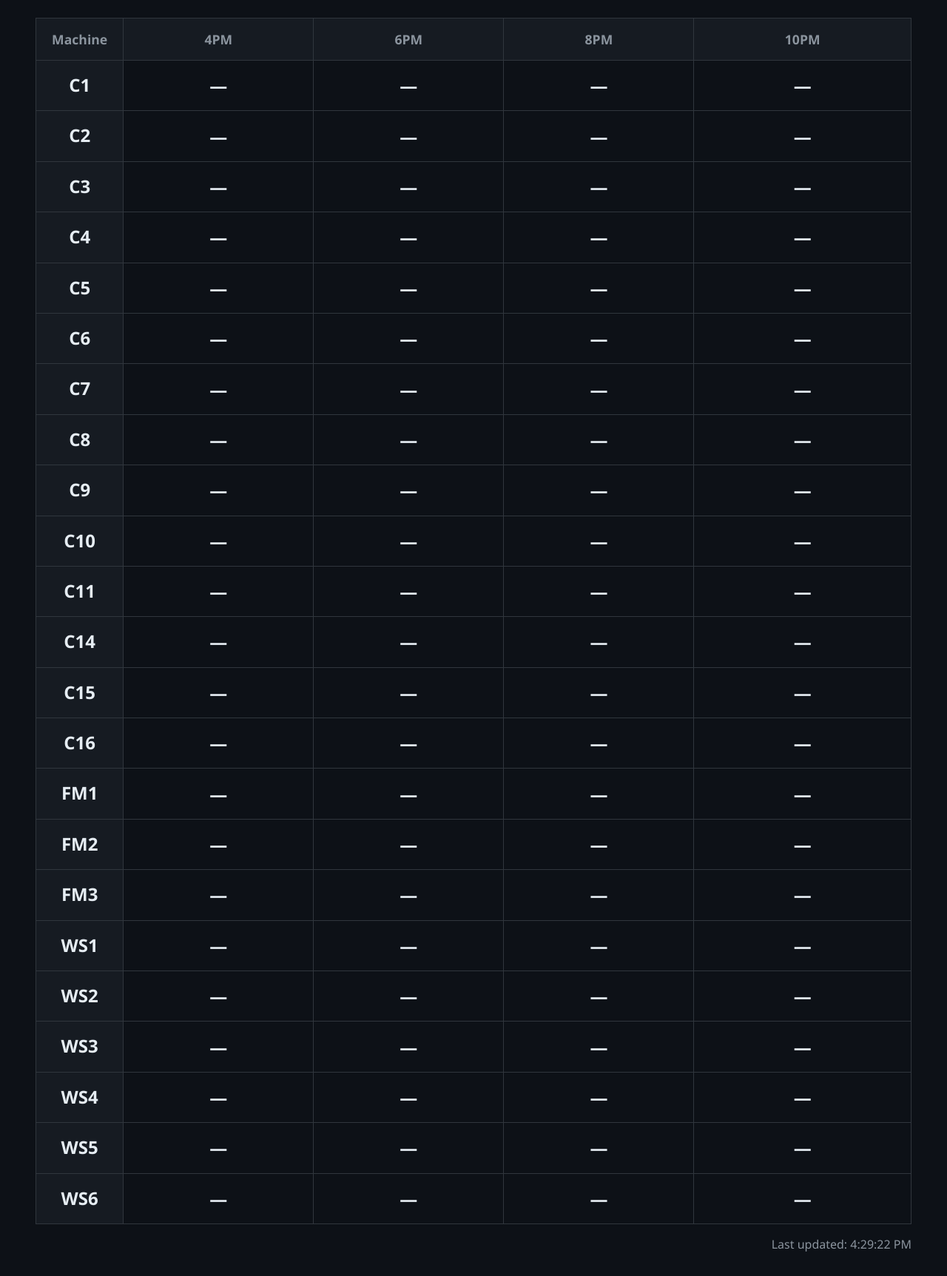
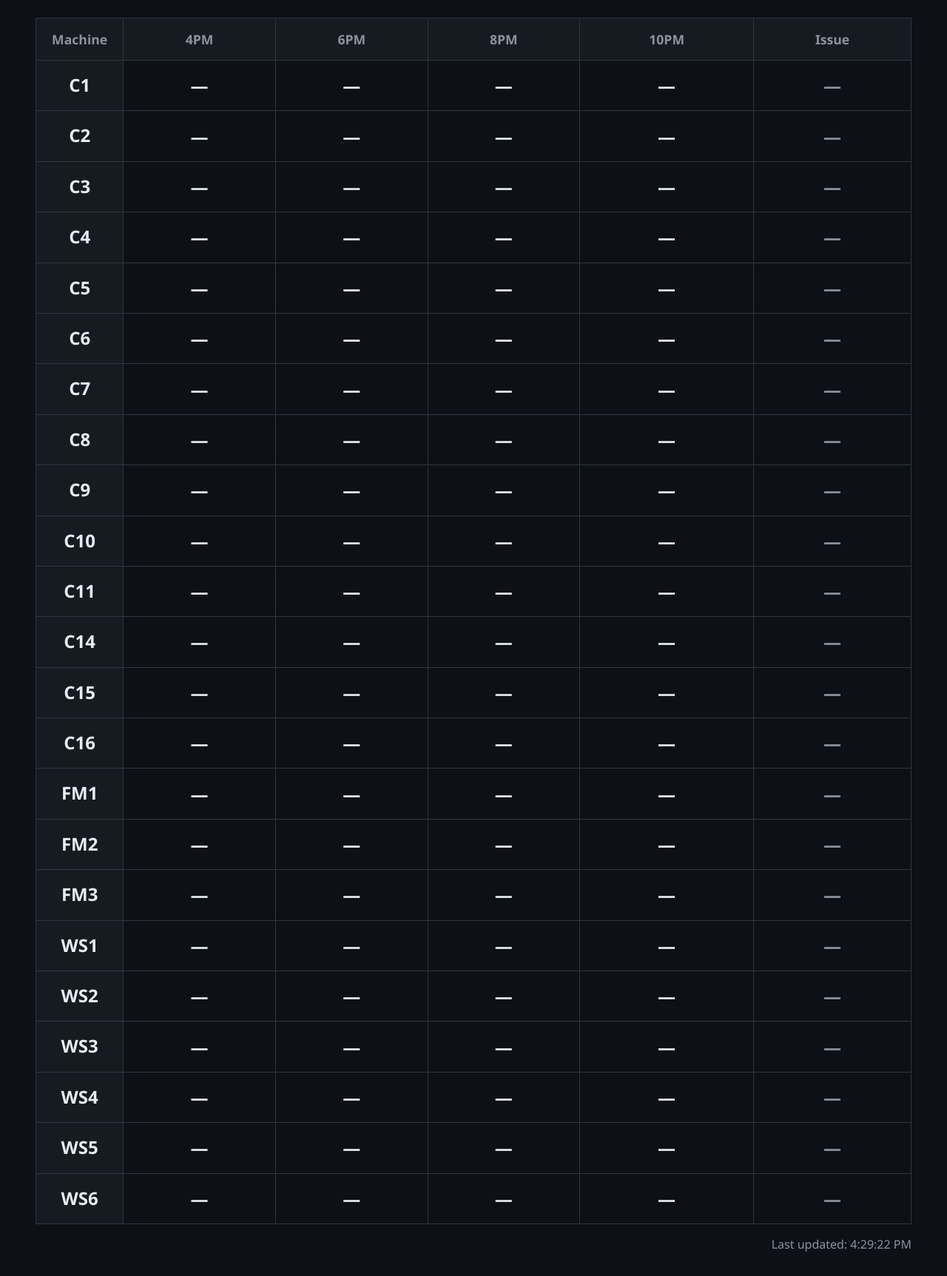
Before and after one commit to a-ghost-named-x/track.fox.com, a FastAPI app: page /dashboard in a window 1280 px wide. Shown: the part 87-1812 px from the top of the page at 74% size. Run offline with FastAPI, Linux system fonts and the light colour scheme; parts of the project's set-up code (start-up, migrations or seed data) failed here and were passed over.

Commit message:
adding issue as a column on dashboard

```diff
--- a/app/static/css/style.css
+++ b/app/static/css/style.css
@@ -96,12 +96,17 @@ body {
     font-weight: 700;
 }
 
-.issue-badge {
-    display: inline-block;
-    margin-left: 0.4rem;
+.issue-col {
+    text-align: left;
     font-size: 1.1rem;
+    font-weight: 600;
+    color: var(--text-dim);
+    width: 18%;
+}
+
+.issue-col.has-issue {
     color: #d29922;
-    cursor: default;
+    background: rgba(210, 153, 34, 0.15);
 }
 
 .slot-hidden {
--- a/app/static/js/dashboard.js
+++ b/app/static/js/dashboard.js
@@ -26,14 +26,17 @@ async function refreshDashboard() {
         applyActiveSlots(data.active_slots);
 
         // Clear all cells first so slots with no entry yet show as empty,
-        // not a stale value from a previous poll. This also wipes any issue
-        // badge from the previous poll so it doesn't double up below.
+        // not a stale value from a previous poll.
         document.querySelectorAll(".cell").forEach((cell) => {
             cell.innerHTML = '<span class="cell-value">—</span>';
             cell.removeAttribute("data-status");
         });
         document.querySelectorAll(".operator").forEach((el) => {
             el.textContent = "";
+        });
+        document.querySelectorAll("td.issue-col").forEach((cell) => {
+            cell.textContent = "—";
+            cell.classList.remove("has-issue");
         });
 
         for (const entry of data.entries) {
@@ -49,11 +52,11 @@ async function refreshDashboard() {
             cell.setAttribute("data-status", entry.status);
         }
 
-        // Operator (shown once per machine row) and carried issue (shown as
-        // a badge on every active-shift cell for that machine). Backed by
-        // get_shift_activity() server-side — "newest issue wins" and it
-        // carries through the rest of the shift once reported, even on
-        // slots logged afterward without repeating it.
+        // Operator and carried issue, both shown once per machine row (not
+        // repeated per slot cell). Backed by get_shift_activity() server-side
+        // — "newest issue wins" and it carries in the Issue column through
+        // the rest of the shift once reported, even on slots logged
+        // afterward without repeating it.
         for (const [machineId, activity] of Object.entries(data.machine_activity || {})) {
             const row = document.querySelector(`tr[data-machine="${machineId}"]`);
             if (!row) continue;
@@ -61,15 +64,10 @@ async function refreshDashboard() {
             const operatorEl = row.querySelector(".operator");
             if (operatorEl) operatorEl.textContent = activity.operator || "";
 
-            if (activity.issue) {
-                row.querySelectorAll("td[data-slot]").forEach((cell) => {
-                    if (!data.active_slots.includes(cell.getAttribute("data-slot"))) return;
-                    const badge = document.createElement("span");
-                    badge.className = "issue-badge";
-                    badge.textContent = "⚠";
-                    badge.title = activity.issue; // surfaces on hover; BrightSign won't show this, but useful when viewed in a browser
-                    cell.appendChild(badge);
-                });
+            const issueEl = row.querySelector("td.issue-col");
+            if (issueEl && activity.issue) {
+                issueEl.textContent = activity.issue;
+                issueEl.classList.add("has-issue");
             }
         }
 
--- a/app/templates/dashboard.html
+++ b/app/templates/dashboard.html
@@ -15,6 +15,7 @@
                 {% for slot in time_slots %}
                 <th data-slot="{{ slot }}"{% if slot not in active_slots %} class="slot-hidden"{% endif %}>{{ slot }}</th>
                 {% endfor %}
+                <th class="issue-col">Issue</th>
             </tr>
         </thead>
         <tbody id="grid-body">
@@ -27,6 +28,7 @@
                 {% for slot in time_slots %}
                 <td class="cell{% if slot not in active_slots %} slot-hidden{% endif %}" data-slot="{{ slot }}"><span class="cell-value">—</span></td>
                 {% endfor %}
+                <td class="issue-col">—</td>
             </tr>
             {% endfor %}
         </tbody>
```
